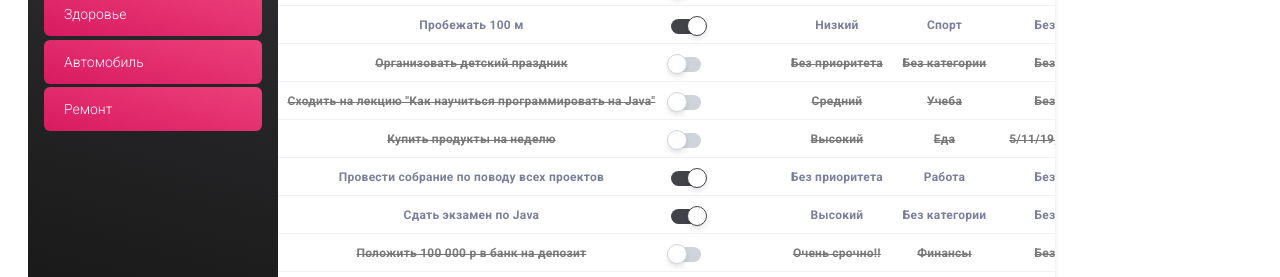
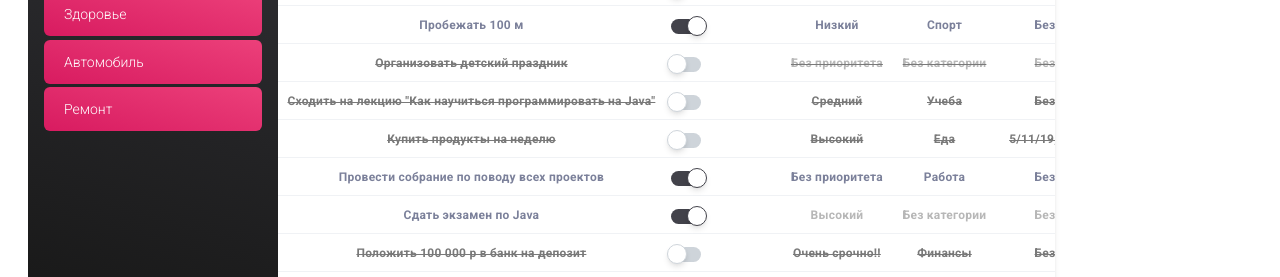
Before and after one commit to sosedvovan/todo, an Angular app: page / in a window 1280 px wide. Shown: the part 493-770 px from the top of the page. Built offline with nearby package versions, Linux system fonts and the light colour scheme.

Commit message:
Commit #17(032)  если не указанна категория, то бледным цветом таску отображаем

```diff
--- a/src/app/views/tasks/tasks/tasks.component.css
+++ b/src/app/views/tasks/tasks/tasks.component.css
@@ -2,3 +2,7 @@
   text-decoration: line-through;
   color: #797979;
 }
+
+.novalue{
+  color: #b7b7b7;
+}
--- a/src/app/views/tasks/tasks/tasks.component.html
+++ b/src/app/views/tasks/tasks/tasks.component.html
@@ -38,15 +38,15 @@
       </td>
 
 
-      <td class="align-middle text-center text-sm">
+      <td class="align-middle text-center text-sm" [class.novalue]="task.category == null">
         <span class="text-xs font-weight-bold"> {{task.priority != null ? task.priority.title : 'Без приоритета'}} </span>
       </td>
 
-      <td class="align-middle text-center text-sm">
+      <td class="align-middle text-center text-sm" [class.novalue]="task.category == null">
         <span class="text-xs font-weight-bold"> {{task.category != null ? task.category.title : 'Без категории'}} </span>
       </td>
 
-      <td class="align-middle text-center text-sm">
+      <td class="align-middle text-center text-sm" [class.novalue]="task.category == null">
         <span class="text-xs font-weight-bold"> {{task.date != null ? (task.date | date : 'short') : 'Без даты'}} </span>
       </td>
 
```
